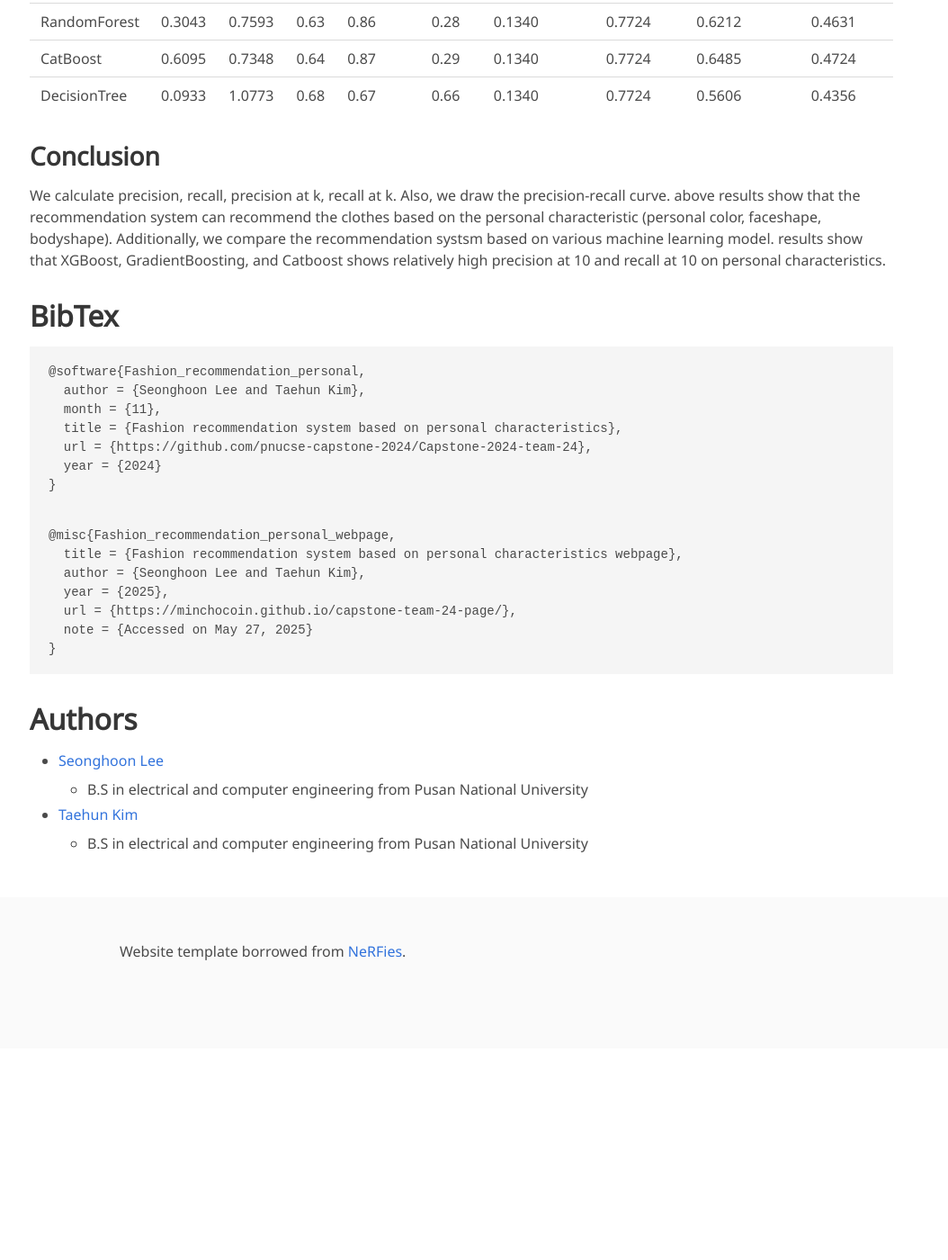
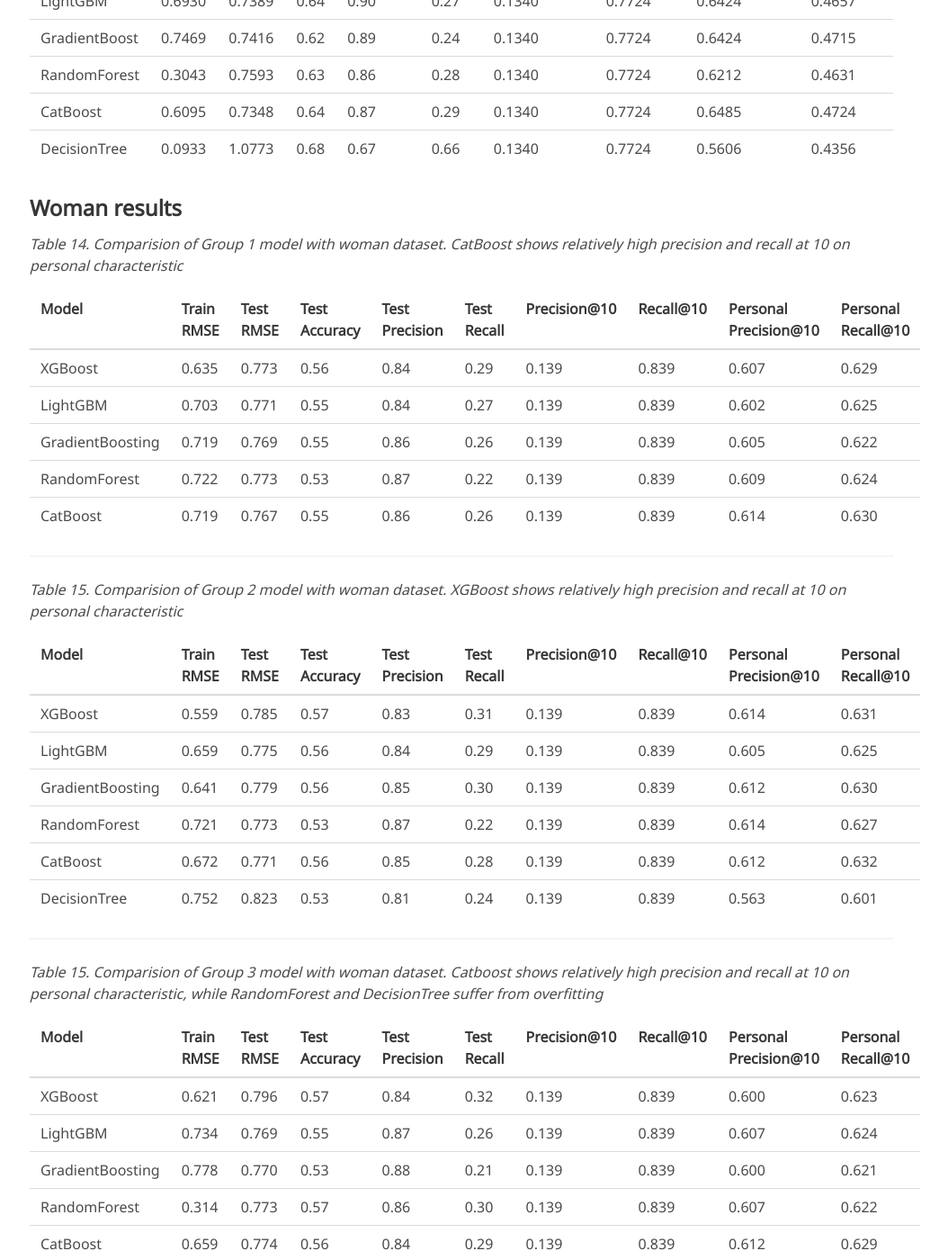
Before and after one commit to minchoCoin/capstone-team-24-page, a Jekyll site: the page built from index.md, in a window 1280 px wide and 1400 px high, scrolled down 26089 px. Shown: the whole window at 90% size, without its empty margins (127-1181 px from the left). Built offline with Jekyll 4.4.1, drawn with Linux system fonts in a browser that asks for light colours; some web fonts are replaced; before the commit the page ends 27254 px from its top, so only the background shows below that; some of the changed text lies outside the part shown.

Commit message:
Update index.md

````diff
--- a/index.md
+++ b/index.md
@@ -394,8 +394,9 @@ models = {
     )
 }
 ```
+### Man results
 -----------------
-*Table 1. Comparision of Group 1 model. GradientBoost and CatBoost shows relatively high precision and recall at 10 on personal characteristic*
+*Table 11. Comparision of Group 1 model with man dataset. GradientBoost and CatBoost shows relatively high precision and recall at 10 on personal characteristic*
 
 | Model         | Train RMSE | Test RMSE | Test Acc | Test Precision | Test Recall | Precision@10 | Recall@10 | Personal Precision@10 | Personal Recall@10 |
 | ------------- | ---------- | --------- | -------- | -------------- | ----------- | ------------- | ---------- | -------------- | -------------- |
@@ -407,7 +408,7 @@ models = {
 | DecisionTree  | 0.7086     | 0.8034    | 0.63     | 0.81           | 0.30        | 0.1340        | 0.7724     | 0.6061         | 0.4485         |
 
 -----------------
-*Table 2. Comparision of Group 2 model. XGBoost, GradientBoost and CatBoost shows relatively high precision and recall at 10 on personal characteristic*
+*Table 12. Comparision of Group 2 model with man dataset. XGBoost, GradientBoost and CatBoost shows relatively high precision and recall at 10 on personal characteristic*
 
 | Model         | Train RMSE | Test RMSE | Test Acc | Test Precision | Test Recall | Precision@10 | Recall@10 | Personal Precision@10 | Personal Recall@10 |
 | ------------- | ---------- | --------- | -------- | -------------- | ----------- | ------------- | ---------- | -------------- | -------------- |
@@ -420,7 +421,7 @@ models = {
 
 -----------------
 
-*Table 3. Comparision of Group 3 model. XGBoost, GradientBoost and CatBoost shows relatively high precision and recall at 10 on personal characteristic, while RandomForest and Decision Tree suffer from overfitting*
+*Table 13. Comparision of Group 3 model with man dataset. XGBoost, GradientBoost and CatBoost shows relatively high precision and recall at 10 on personal characteristic, while RandomForest and Decision Tree suffer from overfitting*
 
 | Model            | Train RMSE | Test RMSE | Test Acc | Test Precision | Test Recall | Precision@10 | Recall@10 | Personal Precision@10 | Personal Recall@10 |
 | ---------------- | ---------- | --------- | -------- | -------------- | ----------- | ------------- | ---------- | -------------- | -------------- |
@@ -430,6 +431,42 @@ models = {
 | RandomForest   | 0.3043     | 0.7593    | 0.63     | 0.86           | 0.28        | 0.1340        | 0.7724     | 0.6212         | 0.4631         |
 | CatBoost     | 0.6095     | 0.7348    | 0.64     | 0.87           | 0.29        | 0.1340        | 0.7724     | 0.6485         | 0.4724         |
 | DecisionTree | 0.0933     | 1.0773    | 0.68     | 0.67           | 0.66        | 0.1340        | 0.7724     | 0.5606         | 0.4356         |
+
+### Woman results
+
+*Table 14. Comparision of Group 1 model with woman dataset. CatBoost shows relatively high precision and recall at 10 on personal characteristic*
+
+| Model | Train RMSE | Test RMSE | Test Accuracy | Test Precision | Test Recall | Precision@10 | Recall@10 | Personal Precision@10 | Personal Recall@10 |
+|-------|------------|-----------|---------------|----------------|-------------|--------------|-----------|---------------------|-------------------|
+| XGBoost | 0.635 | 0.773 | 0.56 | 0.84 | 0.29 | 0.139 | 0.839 | 0.607 | 0.629 |
+| LightGBM | 0.703 | 0.771 | 0.55 | 0.84 | 0.27 | 0.139 | 0.839 | 0.602 | 0.625 |
+| GradientBoosting | 0.719 | 0.769 | 0.55 | 0.86 | 0.26 | 0.139 | 0.839 | 0.605 | 0.622 |
+| RandomForest | 0.722 | 0.773 | 0.53 | 0.87 | 0.22 | 0.139 | 0.839 | 0.609 | 0.624 |
+| CatBoost | 0.719 | 0.767 | 0.55 | 0.86 | 0.26 | 0.139 | 0.839 | 0.614 | 0.630 |
+
+--------------------
+*Table 15. Comparision of Group 2 model with woman dataset. XGBoost shows relatively high precision and recall at 10 on personal characteristic*
+
+| Model | Train RMSE | Test RMSE | Test Accuracy | Test Precision | Test Recall | Precision@10 | Recall@10 | Personal Precision@10 | Personal Recall@10 |
+|-------|------------|-----------|---------------|----------------|-------------|--------------|-----------|---------------------|-------------------|
+| XGBoost | 0.559 | 0.785 | 0.57 | 0.83 | 0.31 | 0.139 | 0.839 | 0.614 | 0.631 |
+| LightGBM | 0.659 | 0.775 | 0.56 | 0.84 | 0.29 | 0.139 | 0.839 | 0.605 | 0.625 |
+| GradientBoosting | 0.641 | 0.779 | 0.56 | 0.85 | 0.30 | 0.139 | 0.839 | 0.612 | 0.630 |
+| RandomForest | 0.721 | 0.773 | 0.53 | 0.87 | 0.22 | 0.139 | 0.839 | 0.614 | 0.627 |
+| CatBoost | 0.672 | 0.771 | 0.56 | 0.85 | 0.28 | 0.139 | 0.839 | 0.612 | 0.632 |
+| DecisionTree | 0.752 | 0.823 | 0.53 | 0.81 | 0.24 | 0.139 | 0.839 | 0.563 | 0.601 |
+
+---------------------------------
+*Table 15. Comparision of Group 3 model with woman dataset. Catboost shows relatively high precision and recall at 10 on personal characteristic, while RandomForest and DecisionTree suffer from overfitting*
+
+| Model | Train RMSE | Test RMSE | Test Accuracy | Test Precision | Test Recall | Precision@10 | Recall@10 | Personal Precision@10 | Personal Recall@10 |
+|-------|------------|-----------|---------------|----------------|-------------|--------------|-----------|---------------------|-------------------|
+| XGBoost | 0.621 | 0.796 | 0.57 | 0.84 | 0.32 | 0.139 | 0.839 | 0.600 | 0.623 |
+| LightGBM | 0.734 | 0.769 | 0.55 | 0.87 | 0.26 | 0.139 | 0.839 | 0.607 | 0.624 |
+| GradientBoosting | 0.778 | 0.770 | 0.53 | 0.88 | 0.21 | 0.139 | 0.839 | 0.600 | 0.621 |
+| RandomForest | 0.314 | 0.773 | 0.57 | 0.86 | 0.30 | 0.139 | 0.839 | 0.607 | 0.622 |
+| CatBoost | 0.659 | 0.774 | 0.56 | 0.84 | 0.29 | 0.139 | 0.839 | 0.612 | 0.629 |
+| DecisionTree | 0.087 | 1.082 | 0.64 | 0.70 | 0.66 | 0.139 | 0.839 | 0.544 | 0.596 |
 
 
 ## Conclusion
````
